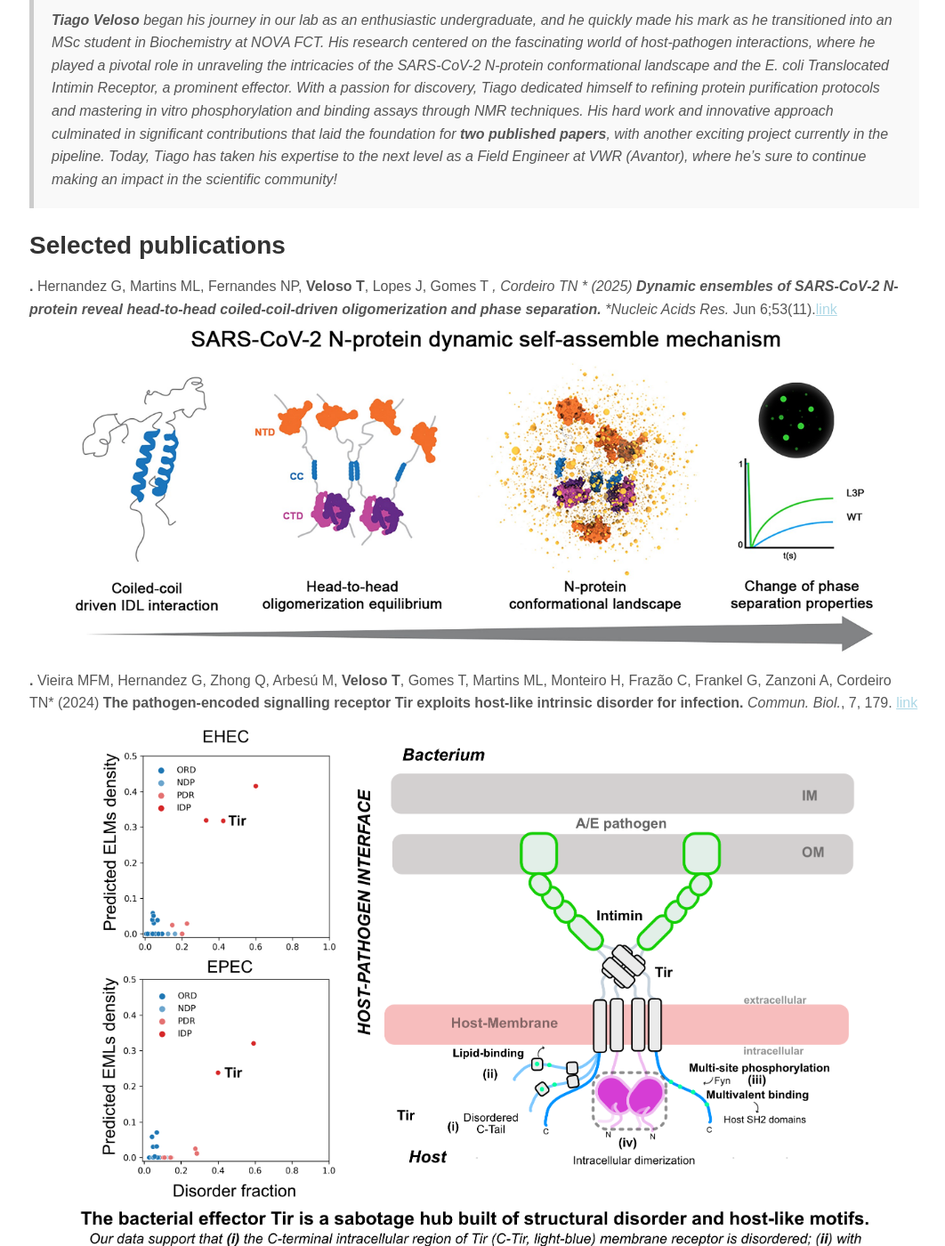
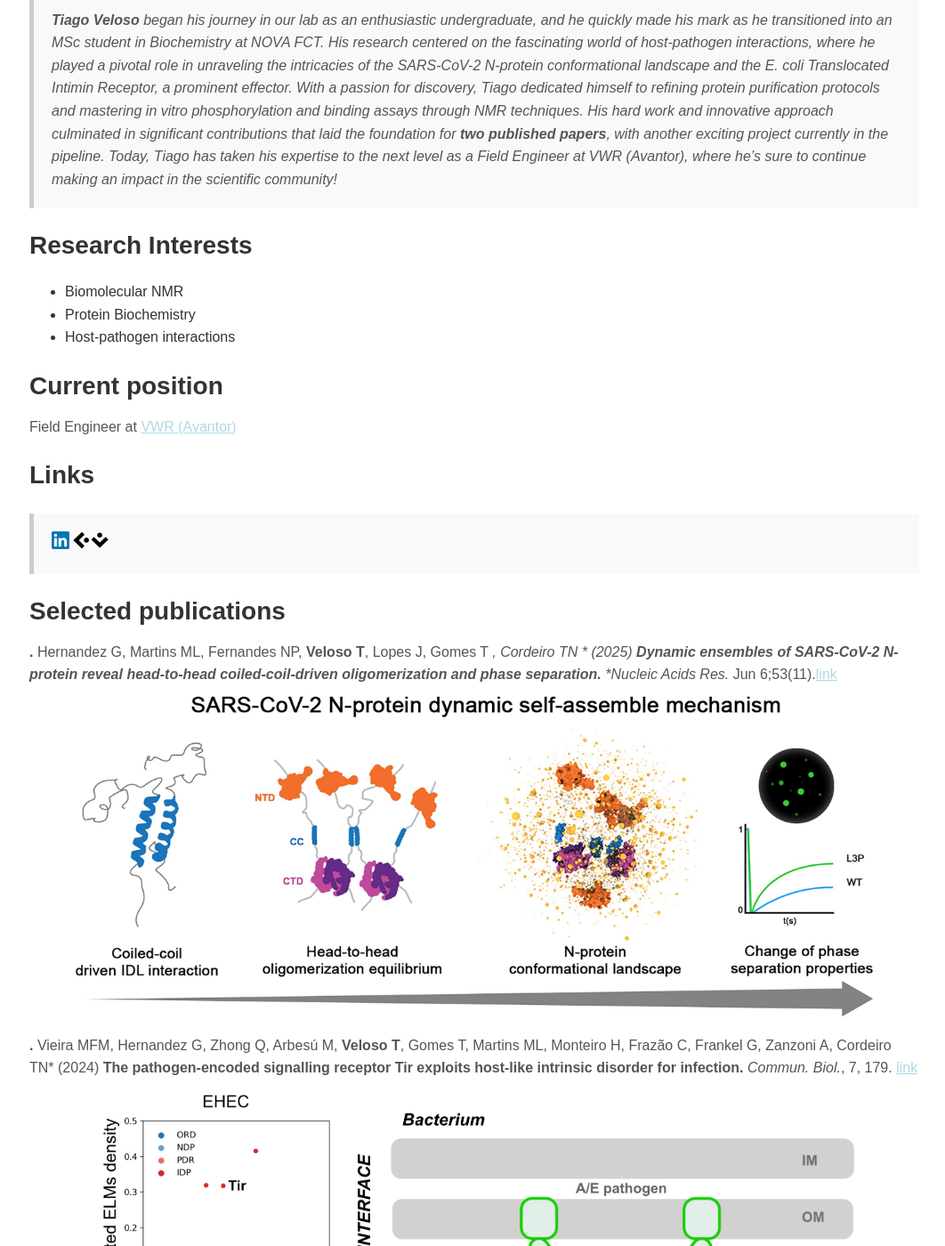
Before and after one commit to CordeiroLab/CordeiroLab.github.io, a Jekyll site: the page built from team/tiago-veloso.md, in a window 1280 px wide and 1400 px high, scrolled down 942 px. Shown: the whole window at 89% size, without its empty margins (107-1169 px from the left). Built offline with Jekyll 4.4.1, drawn with Linux system fonts in a browser that asks for light colours; some of the changed text lies outside the part shown.

Commit message:
Update tiago-veloso.md

```diff
--- a/team/tiago-veloso.md
+++ b/team/tiago-veloso.md
@@ -15,6 +15,19 @@ title: Tiago Veloso
 With a passion for discovery, Tiago dedicated himself to refining protein purification protocols and mastering in vitro phosphorylation and binding assays through NMR techniques. His hard work and innovative approach culminated in significant contributions that laid the foundation for **two published papers**, with another exciting project currently in the pipeline.
 Today, Tiago has taken his expertise to the next level as a Field Engineer at VWR (Avantor), where he's sure to continue making an impact in the scientific community!
 
+## Research Interests
+
+- Biomolecular NMR
+- Protein Biochemistry
+- Host-pathogen interactions
+
+## Current position
+Field Engineer at [VWR (Avantor)](https://www.vwr.com)
+
+## Links
+>[<img src="/assets/images/icons/linkedin_icon.png" alt="linkedin" width="20" height="20">](https://www.linkedin.com/in/tiago-veloso-575351202)
+>[<img src="/assets/images/icons/ciencia-vitae_icon.png" alt="gscholar" width="40" height="20">](https://www.cienciavitae.pt/portal/5D1F-C778-F6C0)
+
 ## Selected publications
 **.** Hernandez G, Martins ML, Fernandes NP, **Veloso T**, Lopes J, Gomes T *, Cordeiro TN * (2025) **Dynamic ensembles of SARS-CoV-2 N-protein reveal head-to-head coiled-coil-driven oligomerization and phase separation.** *Nucleic Acids Res.* Jun 6;53(11).[link](https://doi.org/10.1093/nar/gkaf502)
 <p align="center">
@@ -30,20 +43,6 @@ Today, Tiago has taken his expertise to the next level as a Field Engineer at VW
   </a>
 </p>
 
-## Research Interests
-
-- Biomolecular NMR
-- Protein Biochemistry
-- Host-pathogen interactions
-
-## Current position
-Field Engineer at [VWR (Avantor)](https://www.vwr.com)
-
-
-## Links
->[<img src="/assets/images/icons/linkedin_icon.png" alt="linkedin" width="20" height="20">](https://www.linkedin.com/in/tiago-veloso-575351202)
->[<img src="/assets/images/icons/ciencia-vitae_icon.png" alt="gscholar" width="40" height="20">](https://www.cienciavitae.pt/portal/5D1F-C778-F6C0)
-
 ---
 
 **[← Back to Team](/pages/team.html)**
```
